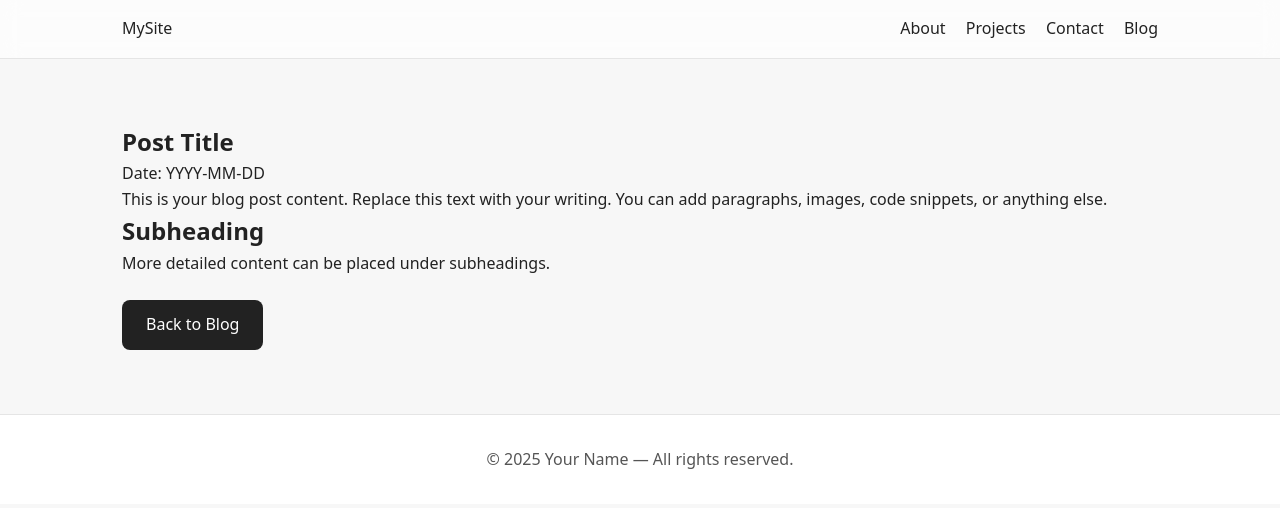
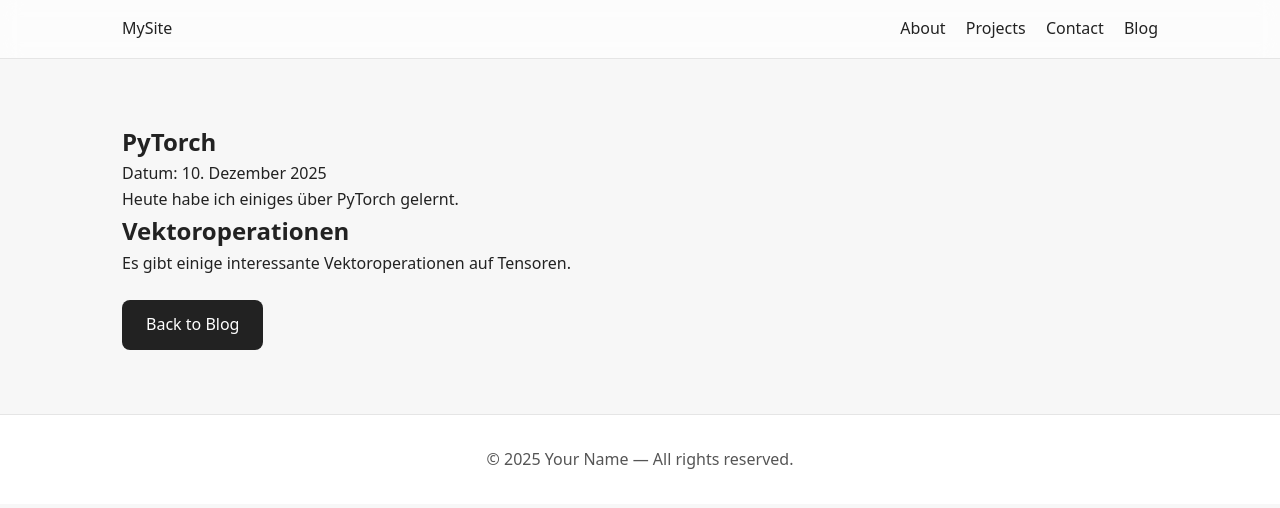
Before and after one commit to Lasel373/lasel373.github.io, a plain HTML site: page posts/post1.html in a window 1280 px wide. Drawn offline with Linux system fonts and the light colour scheme.

Commit message:
blog post tensoren

```diff
--- a/posts/post1.html
+++ b/posts/post1.html
@@ -20,18 +20,17 @@
     </header>
 
     <section class="section fade-in">
-        <h1>Post Title</h1>
-        <p class="post-date">Date: YYYY-MM-DD</p>
+        <h1>PyTorch</h1>
+        <p class="post-date">Datum: 10. Dezember 2025</p>
 
         <article class="post-content">
             <p>
-                This is your blog post content. Replace this text with your writing.
-                You can add paragraphs, images, code snippets, or anything else.
+                Heute habe ich einiges über PyTorch gelernt.
             </p>
 
-            <h2>Subheading</h2>
+            <h2>Vektoroperationen</h2>
             <p>
-                More detailed content can be placed under subheadings.
+                Es gibt einige interessante Vektoroperationen auf Tensoren.
             </p>
         </article>
 
```
